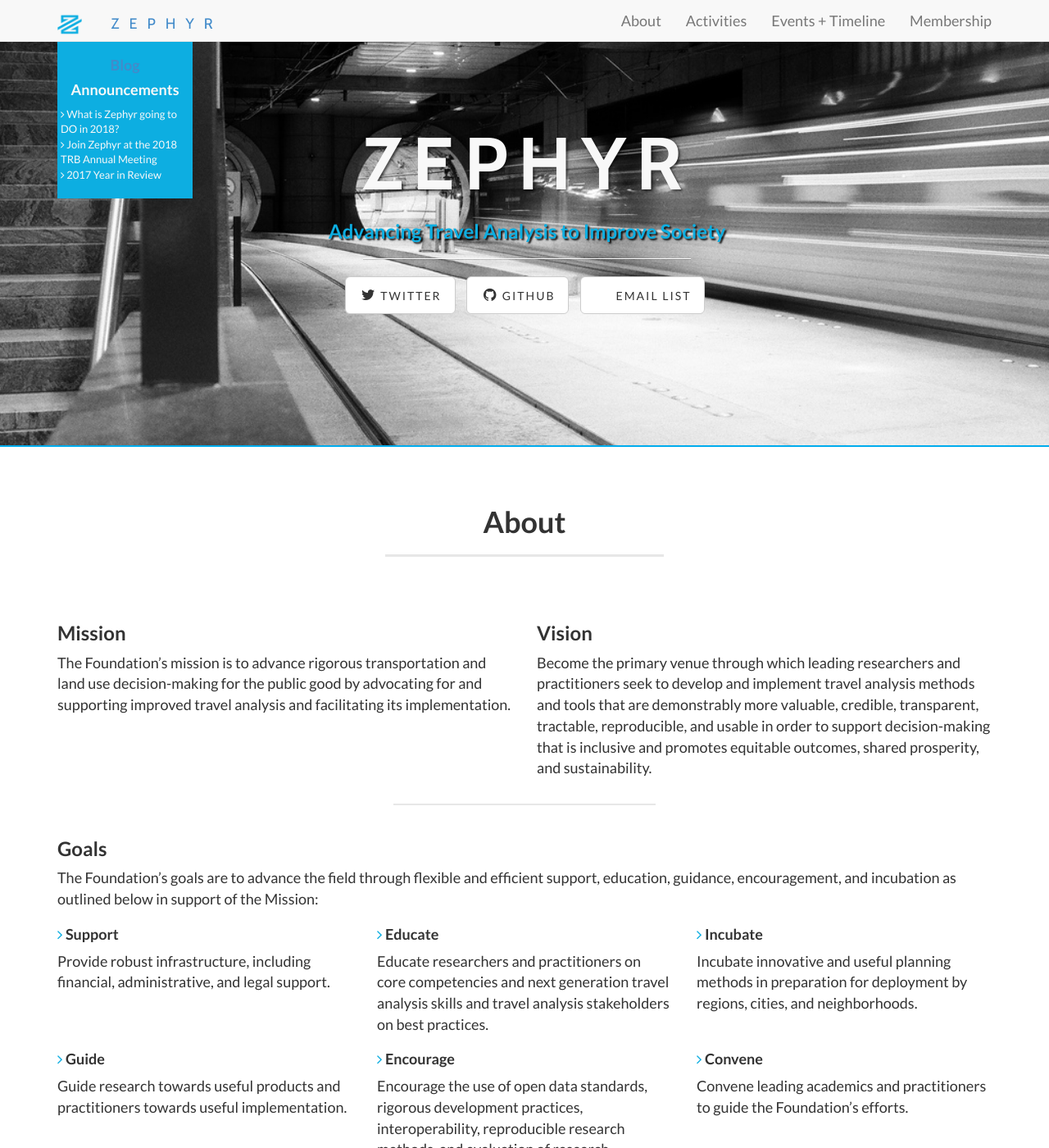
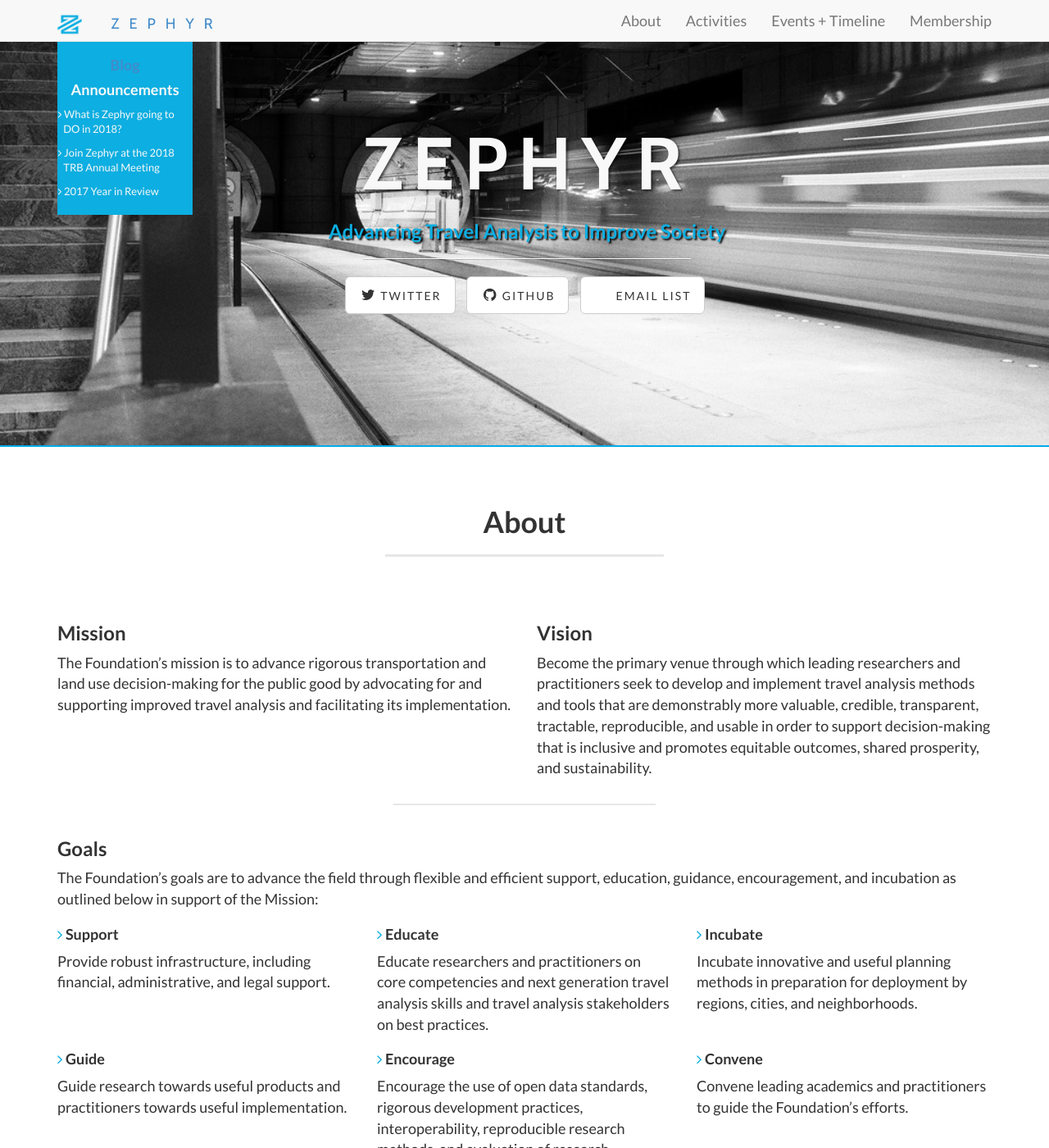
Before and after one commit to ZephyrTransport/zephyr-website, a Jekyll site: the page built from index.html, in a window 1280 px wide and 1400 px high. Shown: the whole window at 82% size. Built offline with Jekyll 4.4.1, drawn with Linux system fonts in a browser that asks for light colours.

Commit message:
fix bullet alignment in announcement box

```diff
--- a/_includes/header.html
+++ b/_includes/header.html
@@ -52,13 +52,14 @@
 					  <p>
                             <i class="fa fa-angle-right" style="color:#{{ site.highlight-text }}"  aria-hidden="true"></i>
                             <a href="https://medium.com/zephyrfoundation/the-2018-zephyr-agenda-2a5771c0939c" style="color:#{{ site.highlight-text }}">What is Zephyr going to DO in 2018?</a>
-                            <br>
+                      </p>
+                      <p>
                             <i class="fa fa-angle-right" style="color:#{{ site.highlight-text }}"  aria-hidden="true"></i>
                             <a href="https://medium.com/zephyrfoundation/dc-in-january-2018-edition-93056a7b6ae3" style="color:#{{ site.highlight-text }}">Join Zephyr at the 2018 TRB Annual Meeting</a>
-                            <br>
+                      </p>
+                      <p>
                             <i class="fa fa-angle-right" style="color:#{{ site.highlight-text }}"  aria-hidden="true"></i>
                             <a href="https://medium.com/zephyrfoundation/2017-year-in-review-5c21318e2e2e" style="color:#{{ site.highlight-text }}">2017 Year in Review</a>
-                            <br>
 					  </p>
 
 					</div>
--- a/css/landing-page.css
+++ b/css/landing-page.css
@@ -119,7 +119,7 @@
 }
 
 .intro-callout {
-    position: relative;
+  position: relative;
 	background-color:#0daee1;
 	padding-top: 10px;
 	padding-bottom: 10px;
@@ -129,7 +129,9 @@
 
 .intro-callout p {
 	text-align: left;
-     font-size: 13px;
+  font-size: 13px;
+  margin-left: 0.25em;
+  text-indent: -0.25em
 }
 
 .intro-message > h1 {
```
